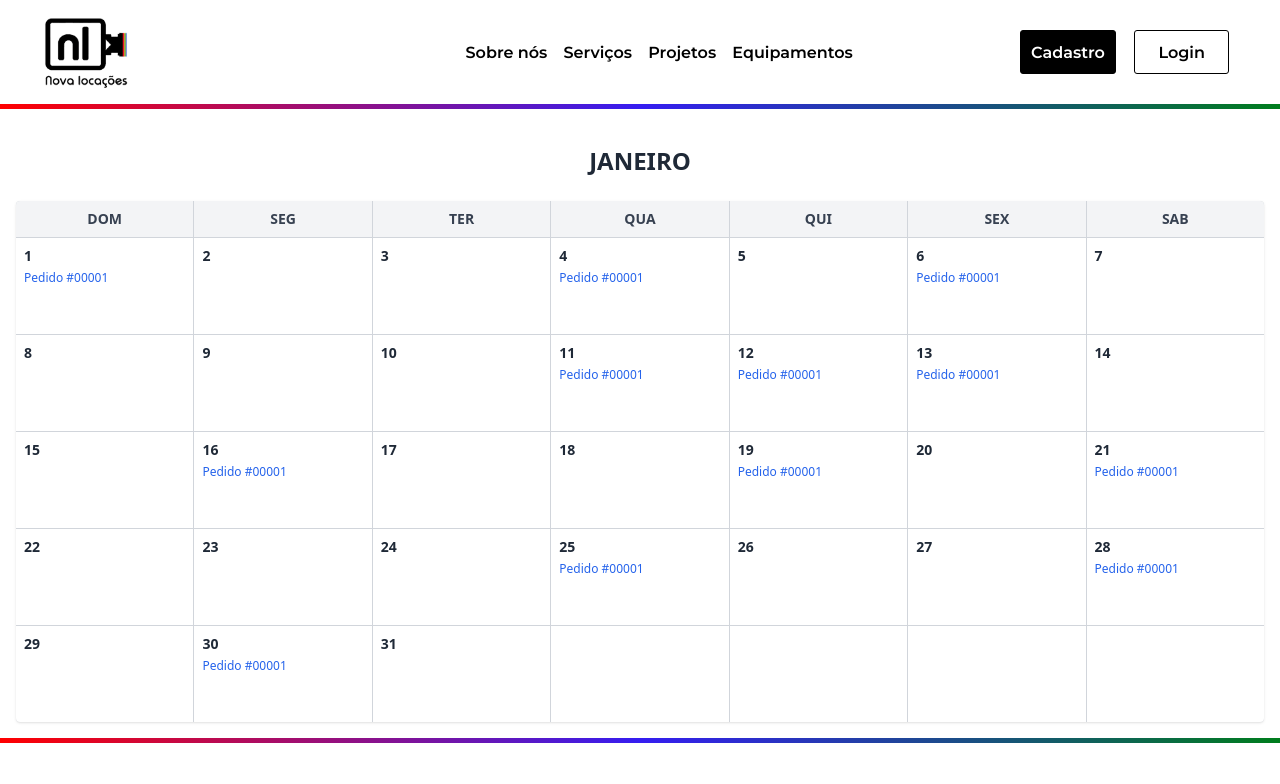
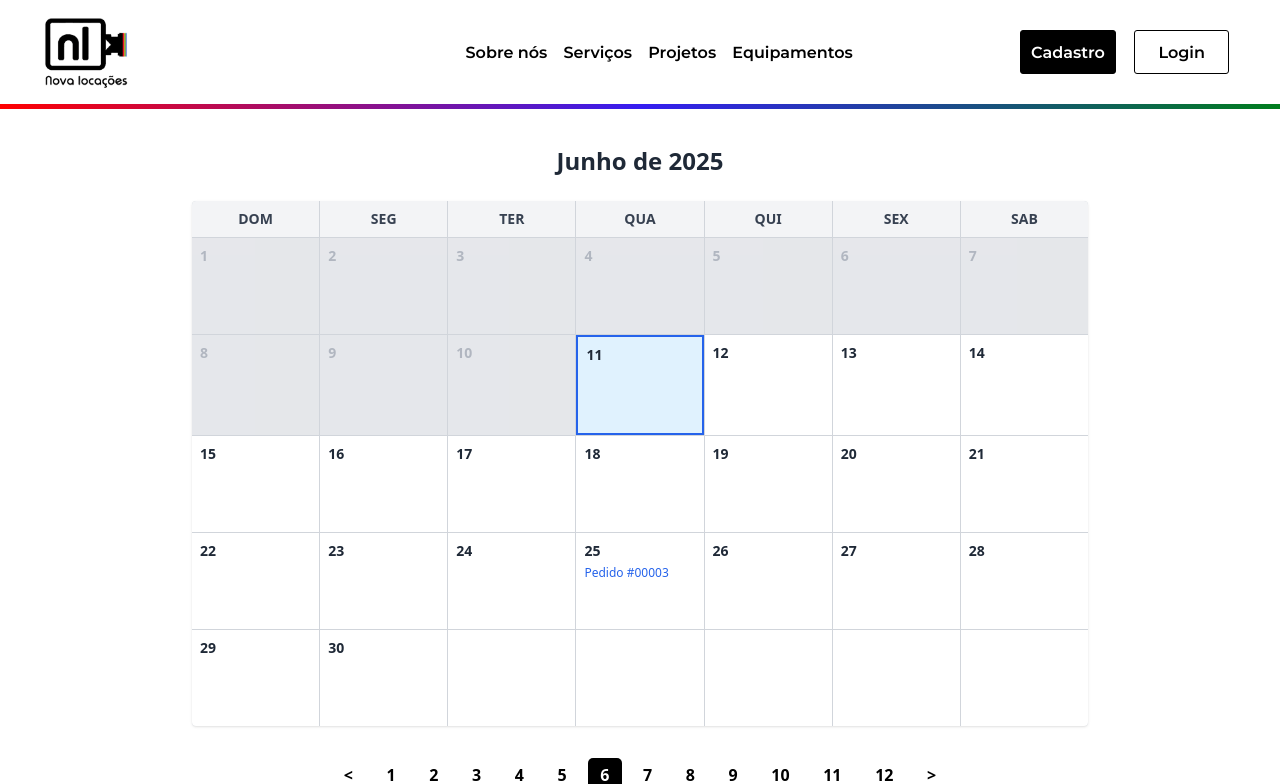
Before and after one commit to Org-InfinitySolutions/Frontend, a React (Vite) app: page /calendario in a window 1280 px wide. Shown: the top 784 px of the page. Built offline with nearby package versions, Linux system fonts and the light colour scheme; no server answers.

Commit message:
atualizações no calendário

```diff
--- a/src/Pages/Calendario.css
+++ b/src/Pages/Calendario.css
@@ -1,13 +1,32 @@
-.hoje {
-  background-color: #e0f2fe;
-  border: 2px solid #2563eb;
+.paginacao {
+  display: flex;
+  justify-content: center;
+  margin-top: 2rem;
+  gap: var(--gap-pequeno, 0.5rem);
+  font-weight: bold;
 }
 
-.dia-passado {
-  background-color: #f9fafb;
-  color: #9ca3af;
+.paginacao span {
+  cursor: pointer;
+  padding: var(--padding-pequeno, 0.4rem 0.6rem);
+  border-radius: var(--border-radius, 4px);
+  user-select: none;
+}
+
+.pagina-ativa {
+  background-color: var(--color-preto, #000);
+  color: var(--color-branco, #fff);
+}
+
+.paginacao span:hover {
+  background-color: var(--color-preto, #000);
+  color: var(--color-branco, #fff);
+  transition: background-color var(--transição, 0.3s);
+}
+
+.paginacao span.disabled {
+  opacity: 0.3;
   pointer-events: none;
-  opacity: 0.6;
 }
 
 @media (max-width: 768px) {
@@ -28,4 +47,13 @@
   .calendario-pedido {
     font-size: 0.65rem !important;
   }
+
+  .paginacao {
+    gap: 0.3rem;
+  }
+
+  .paginacao span {
+    font-size: 0.85rem;
+    padding: 0.25rem 0.45rem;
+  }
 }
--- a/src/Pages/Calendario.jsx
+++ b/src/Pages/Calendario.jsx
@@ -1,5 +1,5 @@
-import React from "react";
-import './Calendario.css'
+import React, { useState } from "react";
+import './Calendario.css';
 
 function gerarDiasDoMes(ano, mes) {
   const primeiroDia = new Date(ano, mes, 1);
@@ -24,35 +24,56 @@ function gerarDiasDoMes(ano, mes) {
   return dias;
 }
 
+const nomesMeses = [
+  "Janeiro", "Fevereiro", "Março", "Abril", "Maio", "Junho",
+  "Julho", "Agosto", "Setembro", "Outubro", "Novembro", "Dezembro"
+];
+
+const nomesDias = ["DOM", "SEG", "TER", "QUA", "QUI", "SEX", "SAB"];
+
 const pedidos = {
-  "2023-01-01": "Pedido #00001",
-  "2023-01-04": "Pedido #00001",
-  "2023-01-06": "Pedido #00001",
-  "2023-01-11": "Pedido #00001",
-  "2023-01-12": "Pedido #00001",
-  "2023-01-13": "Pedido #00001",
-  "2023-01-16": "Pedido #00001",
-  "2023-01-19": "Pedido #00001",
-  "2023-01-21": "Pedido #00001",
-  "2023-01-25": "Pedido #00001",
-  "2023-01-28": "Pedido #00001",
-  "2023-01-30": "Pedido #00001",
+  "2025-01-04": "Pedido #00001",
+  "2025-03-12": "Pedido #00002",
+  "2025-06-25": "Pedido #00003",
+  "2025-10-08": "Pedido #00004",
 };
 
 export function Calendario() {
-  const ano = 2023;
-  const mes = 0;
-  const dias = gerarDiasDoMes(ano, mes);
-  const nomesDias = ["DOM", "SEG", "TER", "QUA", "QUI", "SEX", "SAB"];
+  const ano = 2025;
+  const [mesAtual, setMesAtual] = useState(new Date().getFullYear() === ano ? new Date().getMonth() : 0);
+  const dias = gerarDiasDoMes(ano, mesAtual);
+
+  const hoje = new Date();
+  const hojeLimpo = new Date(hoje.getFullYear(), hoje.getMonth(), hoje.getDate());
+
+  const anterior = () => {
+    if (mesAtual > 0) setMesAtual(mesAtual - 1);
+  };
+
+  const proximo = () => {
+    if (mesAtual < 11) setMesAtual(mesAtual + 1);
+  };
 
   return (
-   <div className="max-w-7xl mx-auto p-4 font-sans">
+    <div className="max-w-4xl mx-auto p-4 font-sans">
+      <style>{`
+        .hoje {
+          background-color: #e0f2fe;
+          border: 2px solid #2563eb;
+        }
+        .dia-passado {
+          background-color: #f3f4f6;
+          color: #9ca3af;
+          opacity: 0.6;
+          pointer-events: none;
+        }
+      `}</style>
 
       <h2 className="text-center text-2xl font-bold mb-6 text-gray-800">
-        JANEIRO
+        {nomesMeses[mesAtual]} de {ano}
       </h2>
 
-      <div className="grid grid-cols-7 gap-px bg-gray-300 rounded overflow-hidden shadow">
+      <div className="grid grid-cols-7 gap-px bg-gray-300 rounded overflow-hidden shadow mb-4">
         {nomesDias.map((dia) => (
           <div
             key={dia}
@@ -65,19 +86,22 @@ export function Calendario() {
         {dias.map((data, index) => {
           const chave = data ? data.toISOString().split("T")[0] : "";
           const temPedido = pedidos[chave];
+          const isHoje = data && data.toDateString() === hoje.toDateString();
+          const isPassado = data && data < hojeLimpo;
 
           return (
             <div
               key={index}
-              className="bg-white min-h-[80px] text-sm text-gray-800 p-2 border border-gray-200"
+              className={`min-h-[80px] text-sm text-gray-800 p-2 border border-gray-200
+                ${isHoje ? "hoje" : ""}
+                ${isPassado ? "dia-passado" : ""}
+                bg-white`}
             >
               {data && (
                 <>
                   <div className="font-semibold">{data.getDate()}</div>
                   {temPedido && (
-                    <div className="text-blue-600 text-xs mt-1">
-                      {temPedido}
-                    </div>
+                    <div className="text-blue-600 text-xs mt-1">{temPedido}</div>
                   )}
                 </>
               )}
@@ -85,6 +109,20 @@ export function Calendario() {
           );
         })}
       </div>
+
+      <div className="paginacao">
+        <span onClick={anterior} className={mesAtual === 0 ? "disabled" : ""}>{'<'}</span>
+        {Array.from({ length: 12 }, (_, index) => (
+          <span
+            key={index}
+            className={mesAtual === index ? "pagina-ativa" : ""}
+            onClick={() => setMesAtual(index)}
+          >
+            {index + 1}
+          </span>
+        ))}
+        <span onClick={proximo} className={mesAtual === 11 ? "disabled" : ""}>{'>'}</span>
+      </div>
     </div>
   );
 }
```
